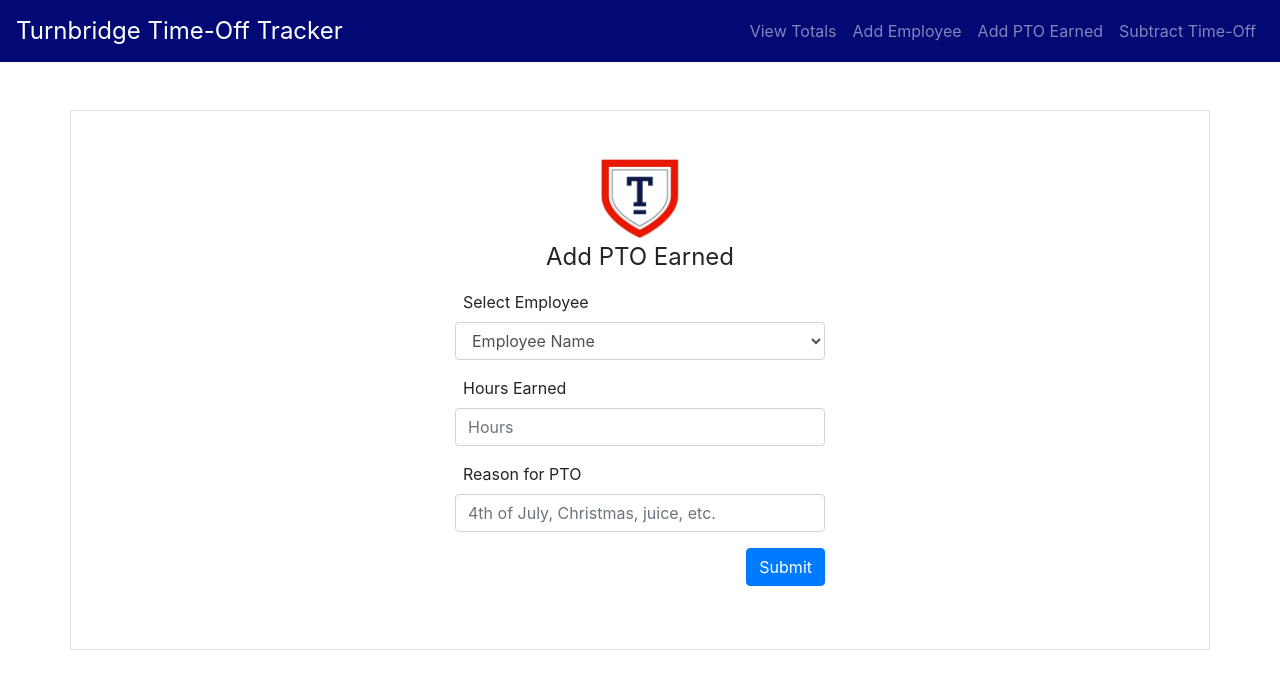
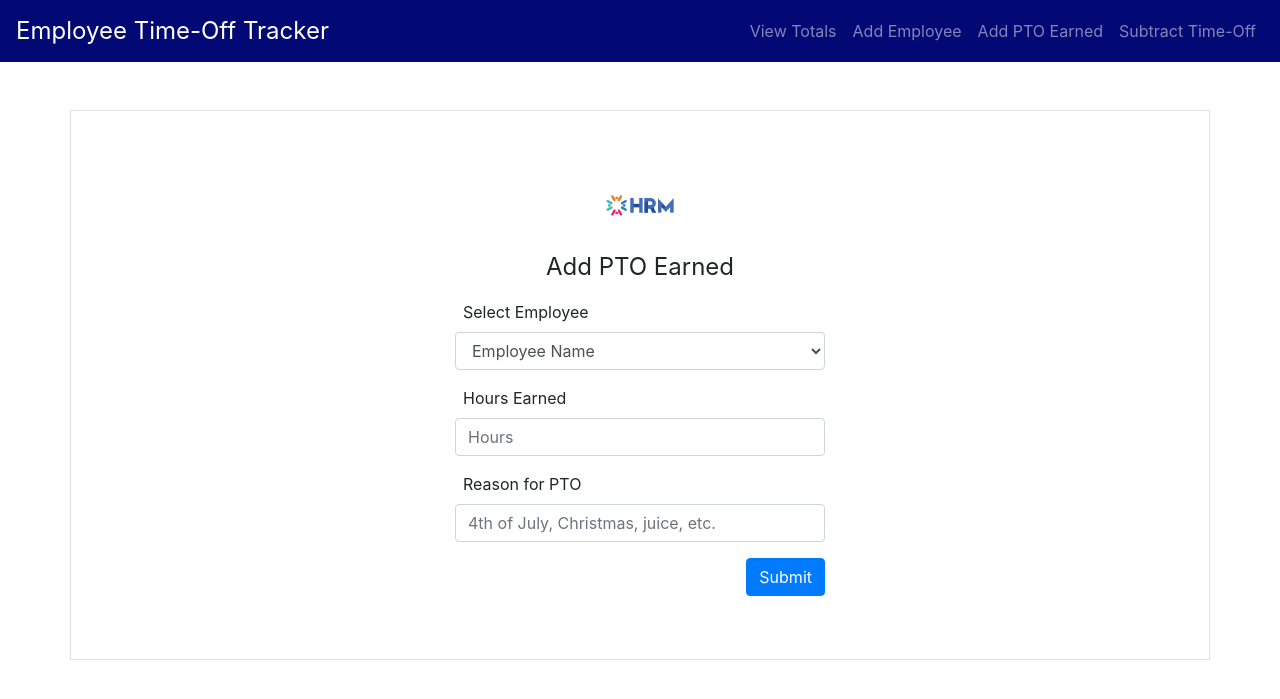
Before and after one commit to lota-lutfunnahar/time-tracker, a Flask app: page /add in a window 1280 px wide. Shown: the top 699 px of the page. Run offline with Flask 2, Linux system fonts and the light colour scheme; some libraries are stand-ins or nearby versions.

Commit message:
add new logo

```diff
--- a/templates/layout.html
+++ b/templates/layout.html
@@ -9,14 +9,14 @@
         <!-- documentation at http://getbootstrap.com/docs/4.1/, alternative themes at https://bootswatch.com/ -->
         <link href="https://stackpath.bootstrapcdn.com/bootstrap/4.5.0/css/bootstrap.min.css" rel="stylesheet">
         <link href="static/styles.css" rel="stylesheet">
-        <link href="static/logo.png" rel="icon">
-        <title>Turnbridge Time-Off: {% block title %}{% endblock %}</title>
+        <link href="static/logo-hrm-v2-1.jpg" rel="icon">
+        <title>Employee Time-Off: {% block title %}{% endblock %}</title>
     </head>
 
     <body>
         <!-- Nav Bar -->
         <nav class="navbar navbar-dark navbar-expand-lg" style="background-color: #030974;">
-            <a class="navbar-brand" href="/">Turnbridge Time-Off Tracker</a>
+            <a class="navbar-brand" href="/">Employee Time-Off Tracker</a>
             <button class="navbar-toggler" type="button" data-toggle="collapse" data-target="#navbarSupportedContent" aria-controls="navbarSupportedContent" aria-expanded="false" aria-label="Toggle navigation">
                 <span class="navbar-toggler-icon"></span>
             </button>
@@ -32,7 +32,7 @@
         <br><br>
 
         <main class="container p-5 border">
-            <div style="font-size: x-large;"><img src="static/logo2.png" width="80"><br>
+            <div style="font-size: x-large;"><img src="static/logo-hrm-v2-1.jpg" width="120"><br>
             {% block header %}{% endblock %}</div>
             {% block main %}{% endblock %}
         </main>
```
Also changed, not shown: static/logo-hrm-v2-1.jpg (added), time.db.
